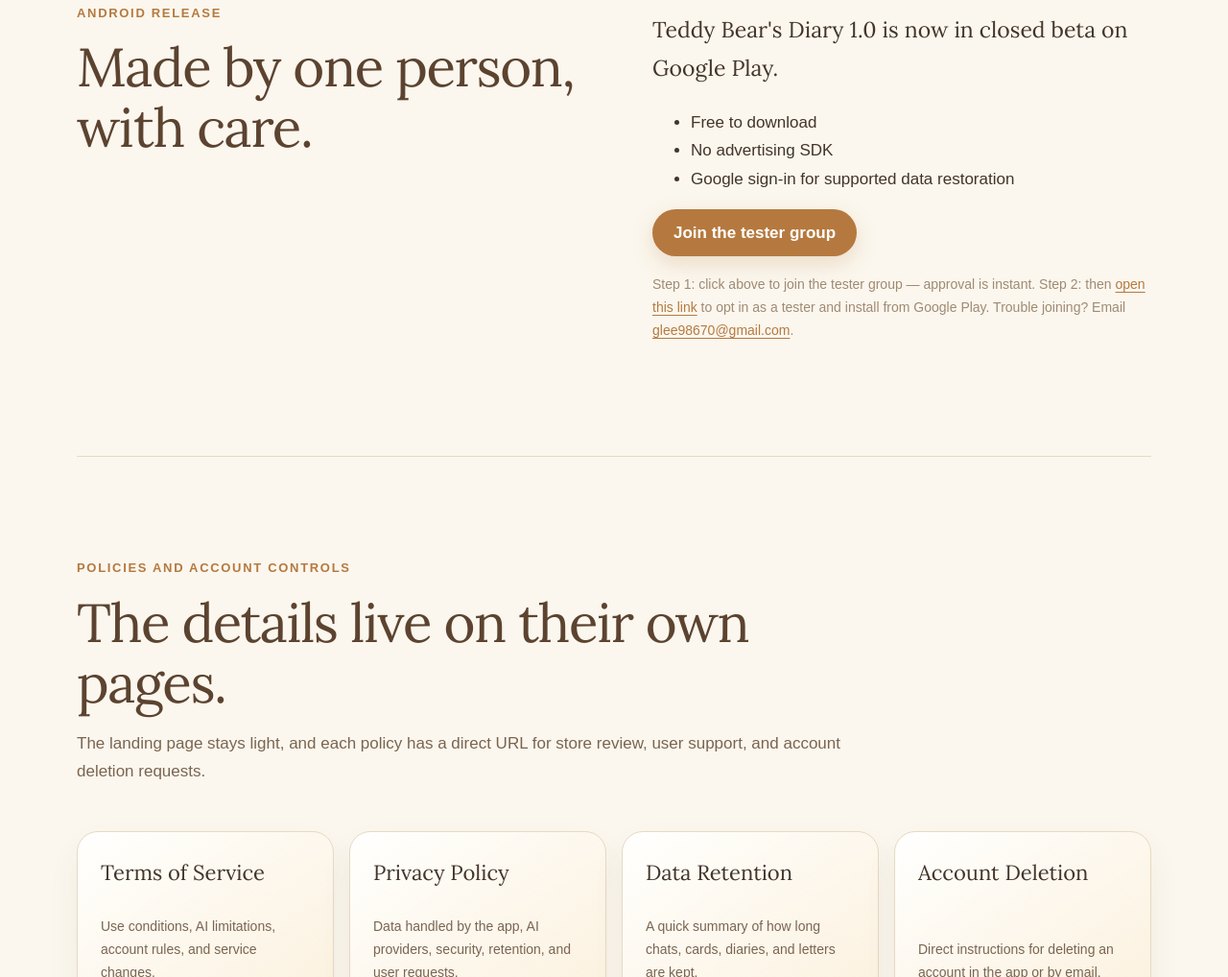
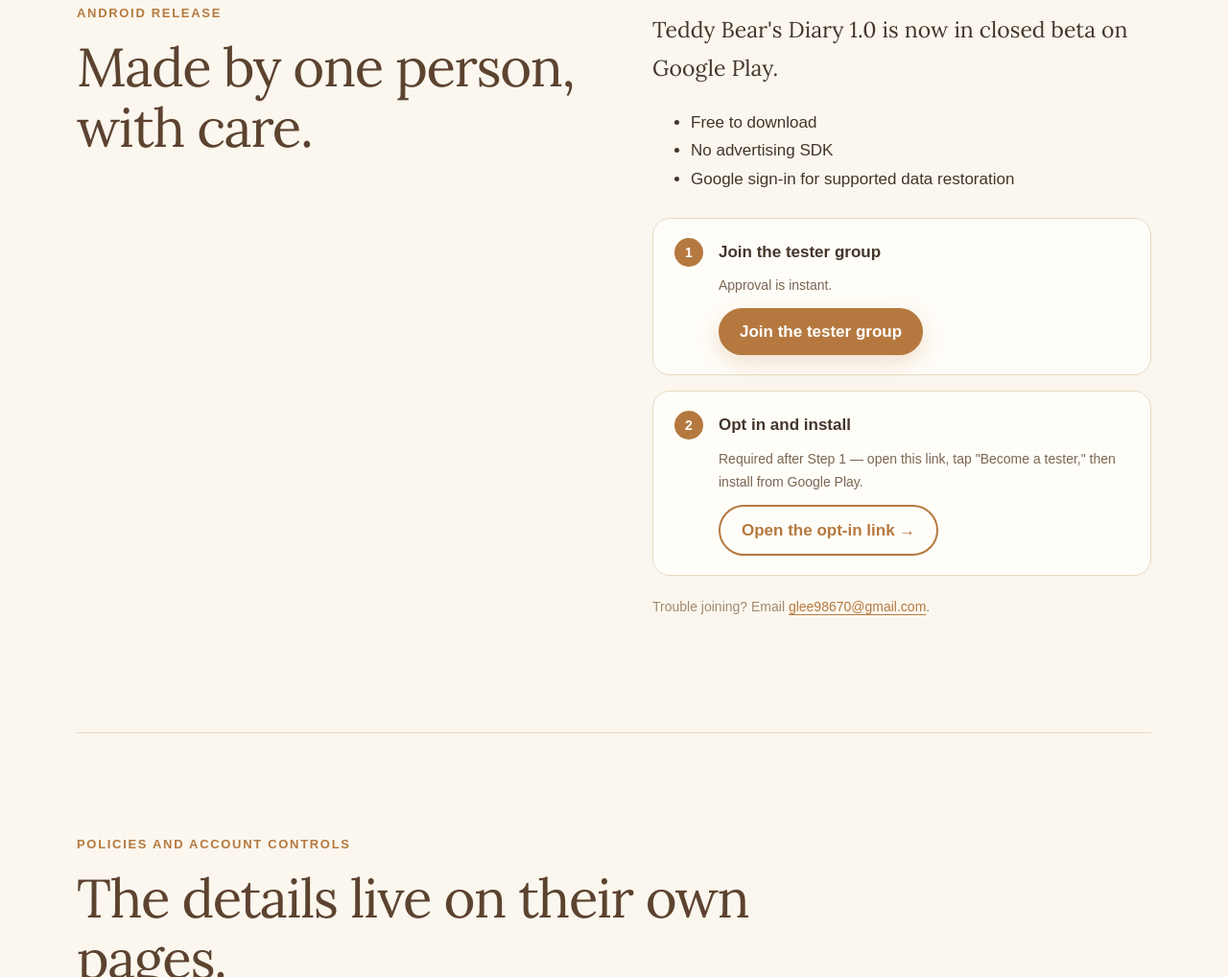
Before and after one commit to LeeGeonwoo22/teddybear-diary-invitation, a plain HTML site: page index.html in a window 1280 px wide. Shown: the part 2892-3910 px from the top of the page at 96% size. Drawn offline with Linux system fonts and the light colour scheme; a web font is replaced by a local one.

Commit message:
fix(beta): make step 2 opt-in link a clearly visible step card
Testers were missing the step 2 opt-in link because it was buried
inside a small gray sentence. Split the join flow into two numbered
step cards, each with its own prominent button.

```diff
--- a/index.html
+++ b/index.html
@@ -126,10 +126,25 @@
           <li>No advertising SDK</li>
           <li>Google sign-in for supported data restoration</li>
         </ul>
-        <p class="beta-cta">
-          <a class="button" href="https://groups.google.com/g/brownie_teddybear_test" target="_blank" rel="noopener">Join the tester group</a>
-        </p>
-        <p class="small-note">Step 1: click above to join the tester group — approval is instant. Step 2: then <a href="https://play.google.com/apps/testing/com.harudalee.browniediary" target="_blank" rel="noopener">open this link</a> to opt in as a tester and install from Google Play. Trouble joining? Email <a href="mailto:glee98670@gmail.com">glee98670@gmail.com</a>.</p>
+        <div class="beta-steps">
+          <div class="beta-step">
+            <span class="beta-step-num" aria-hidden="true">1</span>
+            <div class="beta-step-body">
+              <p class="beta-step-title">Join the tester group</p>
+              <p class="beta-step-desc">Approval is instant.</p>
+              <a class="button" href="https://groups.google.com/g/brownie_teddybear_test" target="_blank" rel="noopener">Join the tester group</a>
+            </div>
+          </div>
+          <div class="beta-step">
+            <span class="beta-step-num" aria-hidden="true">2</span>
+            <div class="beta-step-body">
+              <p class="beta-step-title">Opt in and install</p>
+              <p class="beta-step-desc">Required after Step 1 — open this link, tap "Become a tester," then install from Google Play.</p>
+              <a class="button button-outline" href="https://play.google.com/apps/testing/com.harudalee.browniediary" target="_blank" rel="noopener">Open the opt-in link →</a>
+            </div>
+          </div>
+        </div>
+        <p class="small-note">Trouble joining? Email <a href="mailto:glee98670@gmail.com">glee98670@gmail.com</a>.</p>
       </div>
     </section>
 
--- a/styles.css
+++ b/styles.css
@@ -286,6 +286,18 @@
   transform: translateY(-1px);
 }
 
+.button-outline {
+  background: transparent;
+  border: 2px solid var(--accent);
+  color: var(--accent);
+  box-shadow: none;
+}
+
+.button-outline:hover {
+  background: var(--paper-deep);
+  color: var(--accent-dark);
+}
+
 .hero-art {
   position: relative;
   margin: 0;
@@ -454,6 +466,61 @@
 .small-note {
   color: var(--soft);
   font-size: 14px;
+}
+
+.beta-steps {
+  display: flex;
+  flex-direction: column;
+  gap: 16px;
+  margin: 26px 0 20px;
+}
+
+.beta-step {
+  display: flex;
+  gap: 16px;
+  align-items: flex-start;
+  padding: 20px 22px;
+  border: 1px solid var(--line);
+  border-radius: 18px;
+  background: var(--card);
+}
+
+.beta-step-num {
+  display: flex;
+  flex: 0 0 auto;
+  align-items: center;
+  justify-content: center;
+  width: 30px;
+  height: 30px;
+  border-radius: 50%;
+  background: var(--accent);
+  color: white;
+  font-weight: 700;
+  font-size: 14px;
+}
+
+.beta-step-body {
+  display: flex;
+  flex: 1 1 auto;
+  flex-direction: column;
+  gap: 8px;
+}
+
+.beta-step-title {
+  margin: 0;
+  color: var(--ink);
+  font-weight: 600;
+}
+
+.beta-step-desc {
+  margin: 0;
+  color: var(--muted);
+  font-size: 14px;
+}
+
+.beta-step .button {
+  align-self: flex-start;
+  margin-top: 4px;
 }
 
 .policies {
```
Also changed, not shown: ko/index.html (+19 -4 lines).
